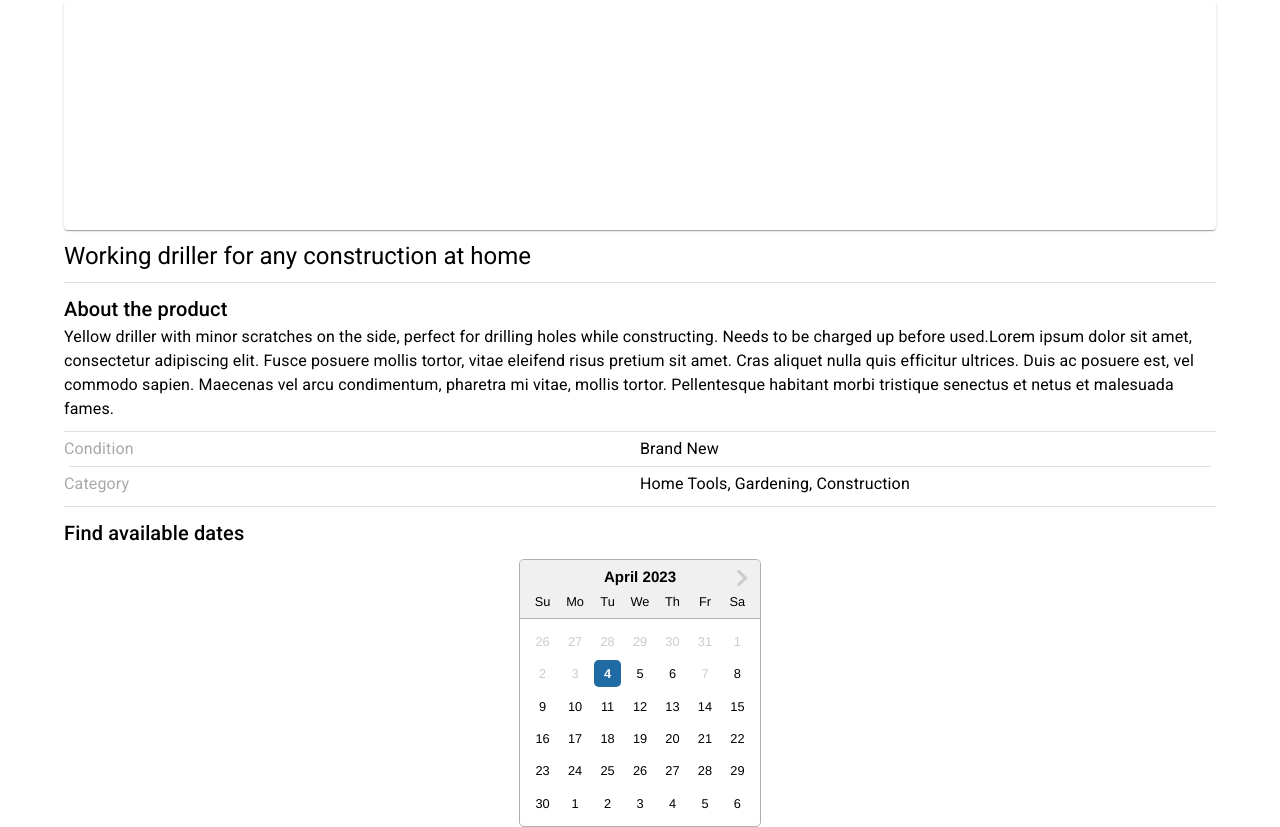
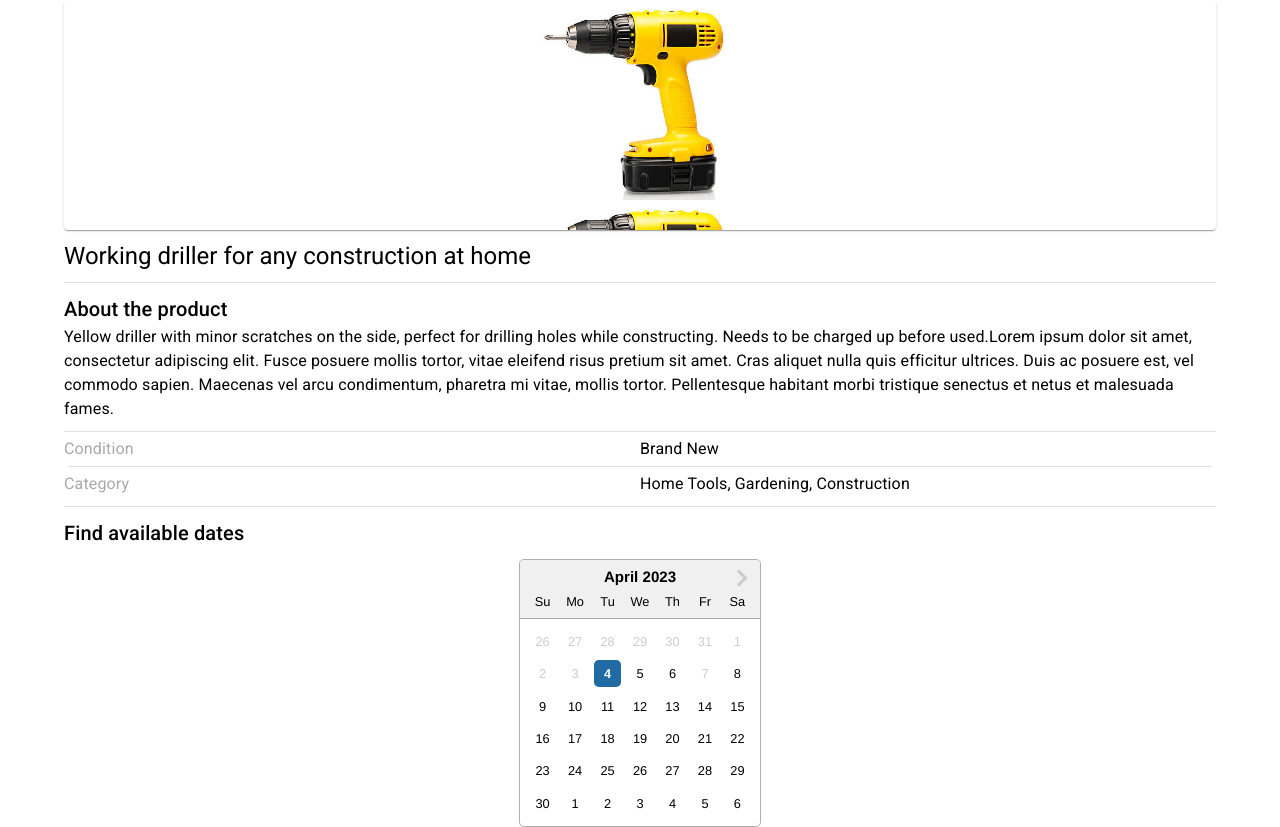
Before and after one commit to boro-mta/boro-fe, a React (Create React App) app: page /item/1 in a window 1280 px wide. Built offline with nearby package versions, Linux system fonts and the light colour scheme.

Commit message:
item pictures are shown

```diff
--- a/src/routes/itemDetailsPage.tsx
+++ b/src/routes/itemDetailsPage.tsx
@@ -80,6 +80,7 @@ const itemDetailsPage = (props: Props) => {
   const [selectedDatesError, setSelectedDatesError] = useState<string>("");
   const [isValidDates, setIsValidDates] = useState<boolean>();
   const [open, setOpen] = useState<boolean>(false);
+  const [imagesAsString, setImagesAsString] = useState<string[]>([]);
 
   const handleChangeDates = (dates: Date[]) => {
     const [selectedStartDate, selectedEndDate] = dates;
@@ -116,11 +117,13 @@ const itemDetailsPage = (props: Props) => {
 
   useEffect(() => {
     const getFullDetails = async () => {
-      let fullDetails;
+      let fullDetails: IFullItemDetailsNew;
       // TODO Fetch from API here according to the itemId, for now we mock the data
       if (itemId !== undefined && itemId.length > 5) {
         fullDetails = await HttpClient.get(`items/${itemId}`);
-        fullDetails.images = formatImagesOnRecieve(fullDetails.images);
+        if (fullDetails.images != undefined) {
+          setImagesAsString(formatImagesOnRecieve(fullDetails.images));
+        }
       } else {
         fullDetails =
           allItemDetailsNew.find((item) => item.itemId === itemId) ||
@@ -137,7 +140,7 @@ const itemDetailsPage = (props: Props) => {
       <Card sx={{ marginBottom: "10px" }}>
         {itemDetails.images && (
           <CardMedia component="div" style={{ height: "230px" }}>
-            <ImagesCarousel images={[]} />
+            <ImagesCarousel images={formatImagesOnRecieve(itemDetails.images)} />
           </CardMedia>
         )}
       </Card>
```
